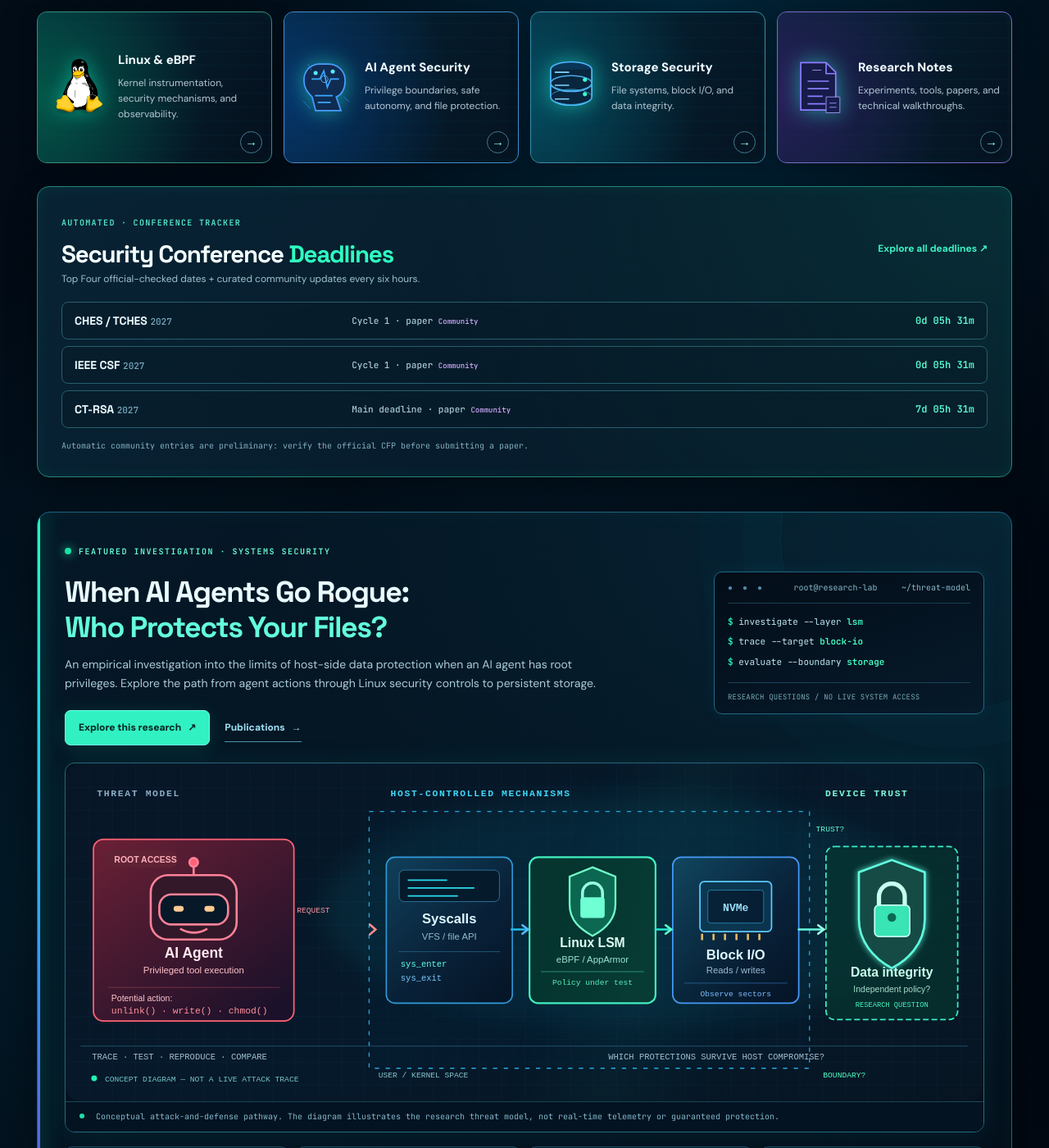
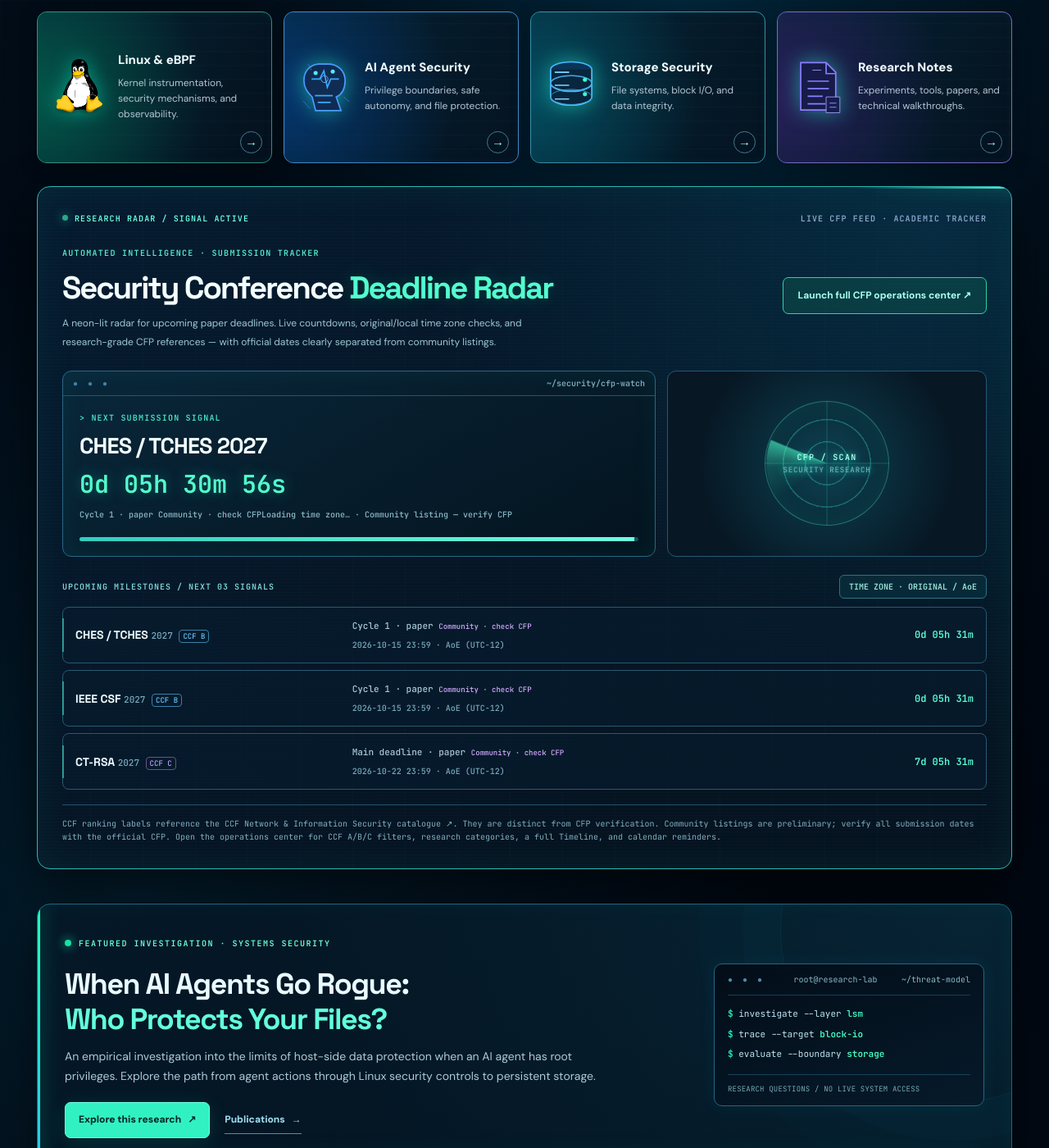
Before and after one commit to 2350082187zhou-ux/2350082187zhou-ux.github.io, a Jekyll site: the page built from _pages/blog.md, in a window 1280 px wide and 1400 px high, scrolled down 797 px. Shown: the whole window at 82% size. Built offline with Jekyll 4.4.1, drawn with Linux system fonts in a browser that asks for light colours.

Commit message:
Integrate cyberpunk deadline radar into research blog with live timezone display

```diff
--- a/_layouts/cyber-blog.html
+++ b/_layouts/cyber-blog.html
@@ -9,6 +9,7 @@
   <link rel="canonical" href="{{ page.url | absolute_url }}">
   <link rel="stylesheet" href="{{ '/assets/css/cyber-blog.css' | relative_url }}">
   <link rel="stylesheet" href="{{ '/assets/css/cyber-cinematic.css' | relative_url }}">
+  <link rel="stylesheet" href="{{ '/assets/css/blog-deadlines-ops.css' | relative_url }}">
   <link rel="icon" type="image/png" href="{{ '/images/favicon-32x32.png' | relative_url }}">
 </head>
 <body class="cyber-site">
@@ -34,6 +35,7 @@
  <footer class="cyber-footer"><span>© {{ 'now' | date: '%Y' }} Zedong Zhou · Linux, security & open research</span><span><a href="{{ '/research/' | relative_url }}">Research</a> <span aria-hidden="true">·</span> <a href="mailto:zedongz@unr.edu">Contact</a> <span aria-hidden="true">·</span> <a href="#top">Back to top ↑</a></span></footer>
  <script defer src="{{ '/assets/js/cyber-blog.js' | relative_url }}"></script>
  <script defer src="{{ '/assets/js/security-inline.js' | relative_url }}"></script>
+ <script defer src="{{ '/assets/js/blog-deadlines-ops.js' | relative_url }}"></script>
  <script defer src="{{ '/assets/js/cyber-cinematic.js' | relative_url }}"></script>
 </body>
 </html>
--- a/_pages/blog.md
+++ b/_pages/blog.md
@@ -65,12 +65,30 @@
     </div>
   </section>
   <section class="blog-deadlines" id="conference-deadlines" aria-labelledby="blog-ddl-heading">
+    <div class="blog-ops-topline"><span class="blog-ops-ping">RESEARCH RADAR / SIGNAL ACTIVE</span><span class="blog-ops-marker">LIVE CFP FEED · ACADEMIC TRACKER</span></div>
     <div class="blog-deadlines-header">
-      <div><span class="section-code">AUTOMATED · CONFERENCE TRACKER</span>
-        <h2 id="blog-ddl-heading">Security Conference <span>Deadlines</span></h2>
-        <p>Top Four official-checked dates + curated community updates every six hours.</p>
+      <div><span class="section-code">AUTOMATED INTELLIGENCE · SUBMISSION TRACKER</span>
+        <h2 id="blog-ddl-heading">Security Conference <span>Deadline Radar</span></h2>
+        <p>A neon-lit radar for upcoming paper deadlines. Live countdowns, original/local time zone checks, and research-grade CFP references — with official dates clearly separated from community listings.</p>
       </div>
-      <a href="{{ '/security-deadlines/' | relative_url }}">Explore all deadlines ↗</a>
+      <a href="{{ '/security-deadlines/' | relative_url }}">Launch full CFP operations center ↗</a>
+    </div>
+    <div class="blog-ops-dashboard" aria-label="Live next conference submission">
+      <div class="blog-ops-terminal">
+        <div class="blog-ops-terminal-bar"><span>~/security/cfp-watch</span></div>
+        <div class="blog-ops-terminal-body">
+          <div class="blog-ops-terminal-key">&gt; NEXT SUBMISSION SIGNAL</div>
+          <div class="blog-ops-next-name" id="blog-ops-next-title">Scanning tracked conferences…</div>
+          <div class="blog-ops-next-count" id="blog-ops-next-time" aria-live="off">--d --h --m --s</div>
+          <div class="blog-ops-next-meta" id="blog-ops-next-meta">Upcoming deadlines · official / community sources</div>
+          <div class="blog-ops-progress" aria-label="30-day deadline proximity visual"><span id="blog-ops-progress-fill"></span></div>
+        </div>
+      </div>
+      <div class="blog-ops-sensor" aria-hidden="true"><span class="blog-ops-sensor-label">CFP / SCAN<small>SECURITY RESEARCH</small></span></div>
+    </div>
+    <div class="blog-ops-controls">
+      <strong>UPCOMING MILESTONES / NEXT 03 SIGNALS</strong>
+      <button type="button" id="blog-zone-toggle" aria-pressed="false" title="Toggle source time zone / your browser's local time">TIME ZONE · ORIGINAL / AoE</button>
     </div>
     {% assign deadlines_all = site.data.security_deadlines.events | concat: site.data.security_deadlines_auto.events | sort: 'iso_utc' %}
     {% assign utc_now = 'now' | date: '%Y-%m-%dT%H:%M:%SZ' %}
@@ -81,9 +99,10 @@
           {% assign official_venue = site.data.security_deadlines.conferences | where: 'id', event.conf | first %}
           {% assign other_venue = site.data.security_deadlines_auto.conferences | where: 'id', event.conf | first %}
           {% assign event_venue = official_venue | default: other_venue %}
-          <div class="blog-ddl-row" data-inline-row>
-            <span class="blog-ddl-name">{{ event_venue.short | escape }} <small>{{ event_venue.year | default: event.year }}</small></span>
-            <span class="blog-ddl-detail">{{ event.cycle | escape }} · {{ event.kind | escape }} {% if event.source == 'community' %}<em>Community</em>{% else %}<em class="official">Official-checked</em>{% endif %}</span>
+          {% assign blog_rank = site.data.security_ccf.ranks[event.conf] | default: 'NA' %}
+          <div class="blog-ddl-row" data-inline-row data-blog-utc="{{ event.iso_utc }}" data-blog-source="{{ event.source | default: 'official' }}" data-blog-original="{{ event.original | default: event.local_date | escape }}" data-blog-zone="{{ event.zone_label | default: 'AoE (UTC−12)' | escape }}">
+            <span class="blog-ddl-name">{{ event_venue.short | escape }} <small>{{ event_venue.year | default: event.year }}</small> <small class="blog-ccf-rank" data-rank="{{ blog_rank }}">{% if blog_rank == 'NA' %}NOT MAPPED{% else %}CCF {{ blog_rank }}{% endif %}</small></span>
+            <span class="blog-ddl-detail">{{ event.cycle | escape }} · {{ event.kind | escape }} {% if event.source == 'community' %}<em>Community · check CFP</em>{% else %}<em class="official">Official-checked</em>{% endif %}<span class="blog-ddl-date" aria-label="Deadline date and timezone">Loading time zone…</span></span>
             <time data-inline-deadline="{{ event.iso_utc }}" datetime="{{ event.iso_utc }}">Loading…</time>
           </div>
           {% assign visible_deadlines = visible_deadlines | plus: 1 %}
@@ -93,7 +112,7 @@
         <div class="blog-ddl-empty">Waiting for the next published submission cycle. Check official CFPs.</div>
       {% endif %}
     </div>
-    <p class="blog-ddl-disclaimer">Automatic community entries are preliminary: verify the official CFP before submitting a paper.</p>
+    <p class="blog-ddl-disclaimer">CCF ranking labels reference the <a href="https://www.ccf.org.cn/Academic_Evaluation/NIS/" target="_blank" rel="noopener noreferrer">CCF Network &amp; Information Security catalogue ↗</a>. They are distinct from CFP verification. Community listings are preliminary; verify all submission dates with the official CFP. Open the operations center for CCF A/B/C filters, research categories, a full Timeline, and calendar reminders.</p>
   </section>
   <section id="featured-investigation" class="research-feature" aria-labelledby="investigation-title">
     <div class="research-feature-heading">
```
